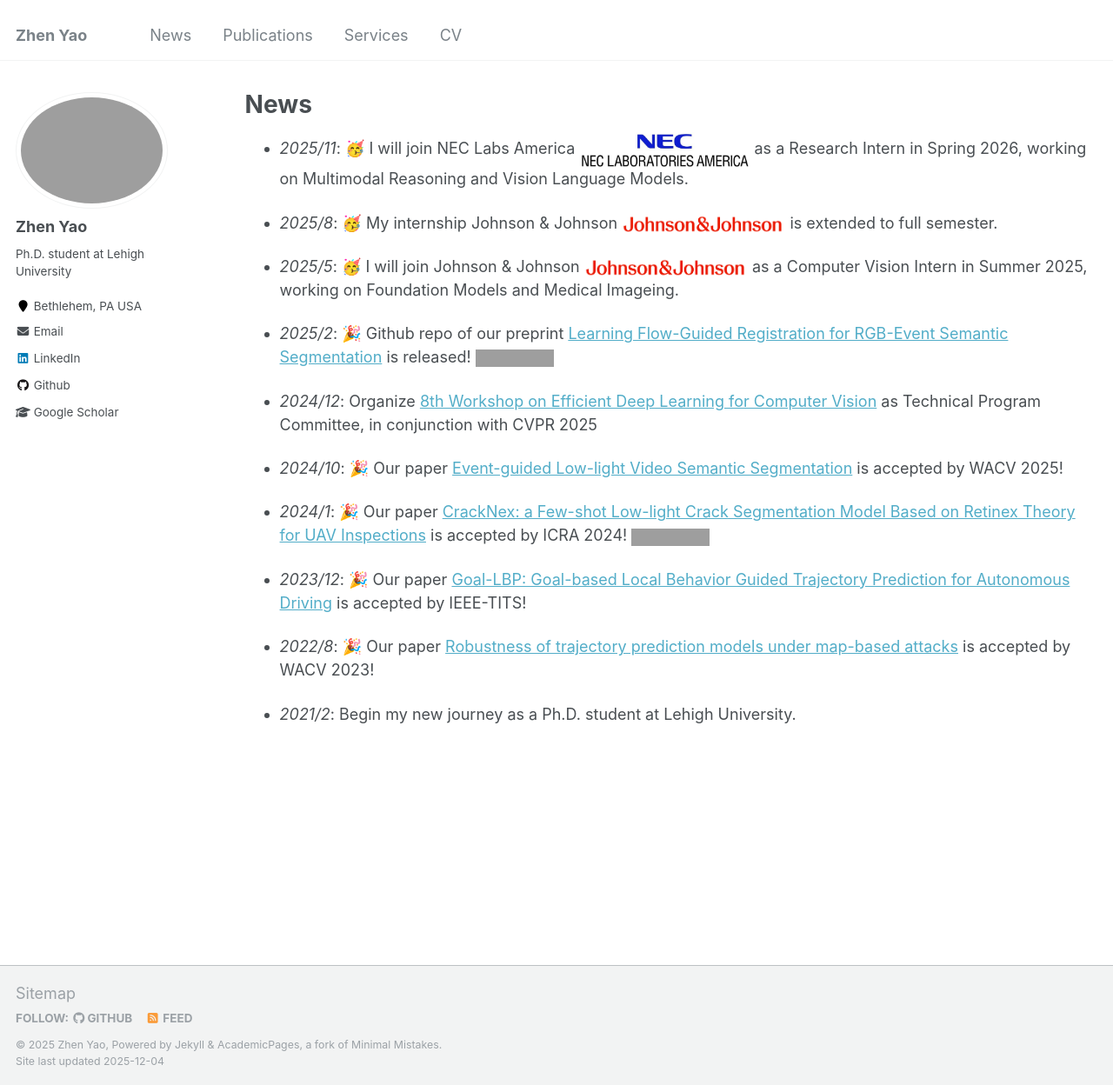
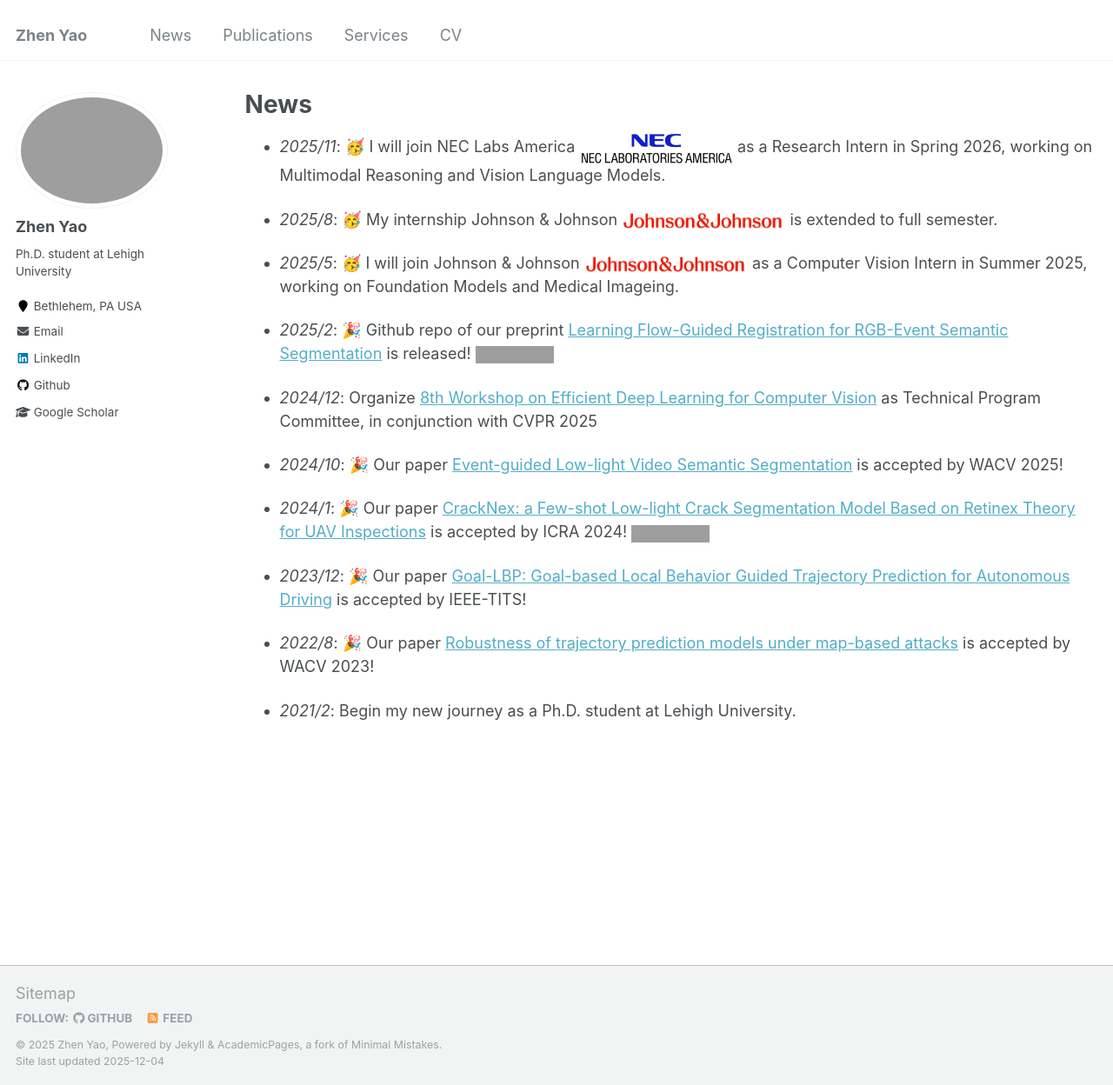
Before and after one commit to zyaocoder/zyaocoder.github.io, a Jekyll site: the page built from _pages/markdown.md, in a window 1280 px wide and 1248 px high. Shown: the whole window at 87% size. Built offline with Jekyll 4.4.1, drawn with Linux system fonts in a browser that asks for light colours; grey boxes are pictures that could not be loaded.

Commit message:
Update markdown.md

```diff
--- a/_pages/markdown.md
+++ b/_pages/markdown.md
@@ -8,7 +8,7 @@
   - /markdown.html
 ---
 
-* *2025/11*: 🥳 I will join NEC Labs America <img src="../images/nec.png" alt="NEC Labs" style="height:40px; width:auto;"> as a Research Intern in Spring 2026, working on Multimodal Reasoning and Vision Language Models.
+* *2025/11*: 🥳 I will join NEC Labs America <img src="../images/nec.png" alt="NEC Labs" style="height:36px; width:auto;"> as a Research Intern in Spring 2026, working on Multimodal Reasoning and Vision Language Models.
 
 * *2025/8*: 🥳 My internship Johnson & Johnson <img src="../images/jnj.png" alt="Johnson & Johnson" width="20%"> is extended to full semester.
 
```
